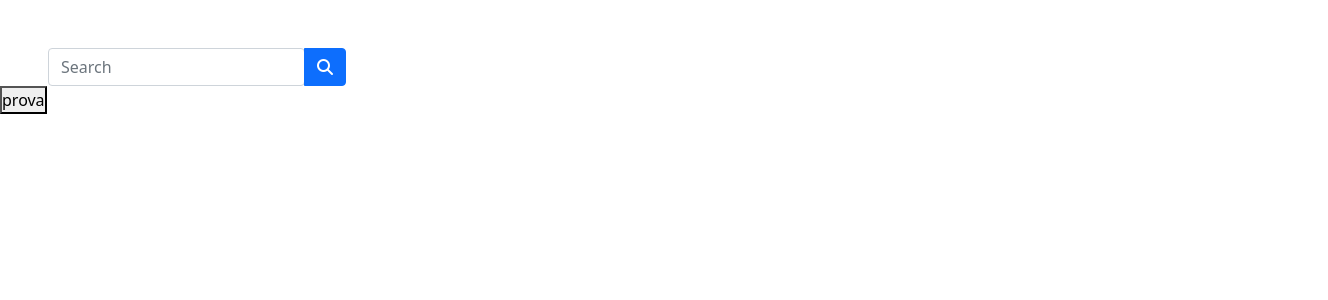
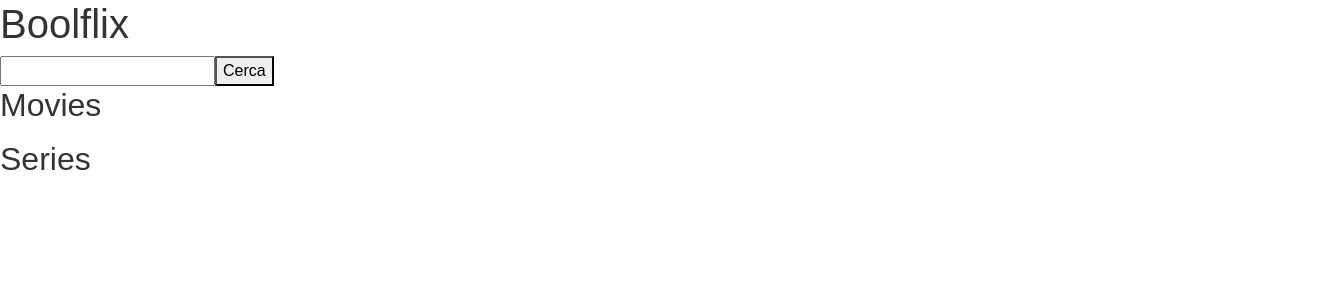
Before and after one commit to NickFuryX/vue-boolflix, a Vue app: page / in a window 1280 px wide. Shown: the top 300 px of the page, 1328 px wide, since content can reach past the window. Built offline with nearby package versions, Linux system fonts and the light colour scheme.

Commit message:
mileston 2 completata

```diff
--- a/package.json
+++ b/package.json
@@ -1,5 +1,5 @@
 {
-  "name": "vue-boolflix",
+  "name": "boolflix",
   "version": "0.1.0",
   "private": true,
   "scripts": {
@@ -12,7 +12,8 @@
     "axios": "^0.27.2",
     "bootstrap": "^5.1.3",
     "core-js": "^3.8.3",
-    "vue": "^2.6.14"
+    "vue": "^2.6.14",
+    "vue-country-flag": "^2.3.2"
   },
   "devDependencies": {
     "@babel/core": "^7.12.16",
--- a/src/App.vue
+++ b/src/App.vue
@@ -1,54 +1,75 @@
 <template>
-  <div>
-    <searc-bar-component @searchText="searchFunction" />
-    <main-component />
-    <div>
-      <button>prova</button>
-      <ul>
-        <li v-for="item in findedFilm" :key="item.id">
-          {{ item }}
-        </li>
-      </ul>
-    </div>
+  <div id="app">
+    <header>
+      <h1 class="display-6">Boolflix</h1>
+      <search-bar @performSearch="search" />
+    </header>
+    <main>
+      <grid-list :items="movies" title="Movies" :loader="loading" />
+      <grid-list :items="series" title="Series" :loader="loadingSeries" />
+    </main>
   </div>
 </template>
 
 <script>
-import axios from "axios";
-import MainComponent from "./components/MainComponent.vue";
-import SearcBarComponent from "./components/SearcBarComponent.vue";
+import GridList from './components/GridList.vue'
+import SearchBar from './components/SearchBar.vue'
+import axios from 'axios'
 
 export default {
-  name: "App",
+  name: 'App',
   components: {
-    SearcBarComponent,
-    MainComponent,
+    SearchBar,
+    GridList
   },
-  data() {
-    return {
-      apiURL: "https://api.themoviedb.org/3/search/",
-      apiKey: "84fac8a877bc617c11655d0d1ee8494c",
-      findedFilm: [],
-    };
+  data(){
+    return{
+      apiKey: 'e99307154c6dfb0b4750f6603256716d',
+      apiPath: 'https://api.themoviedb.org/3/search/',
+      movies:[],
+      series:[],
+      loading: false,
+      loadingSeries: false
+    }
   },
-  methods: {
-    searchFunction() {
-      let paramsObj = {
-        params: {
-          language: "it-IT",
+  methods:{
+    getMovies(queryParams){
+      axios.get(this.apiPath+'movie', queryParams).then((res)=>{
+        //console.log(res.data.results)
+        this.movies = res.data.results;
+        this.loading = false;
+      }).catch((error)=>{
+        console.log(error);
+      })
+    },
+     search(text){
+      //console.log(text);
+       const queryParams = {
+        params:{
           api_key: this.apiKey,
-          query: this.text, //////mettere inputText
-        },
-      };
-      axios.get(this.apiURL + "movie/", paramsObj).then((res) => {
-        this.findedFilm = res.data.results;
-        console.log(this.findedFilm);
-      });
+          language: 'it-IT',
+          query: text
+        }
+      }
+      this.loading = true;
+      this.loadingSeries = true;
+      this.getMovies(queryParams);
+      this.getSeries(queryParams);
     },
-  },
-};
+    getSeries(queryParams){
+      axios.get(this.apiPath+'tv', queryParams).then((res)=>{
+        //console.log(res.data.results)
+        this.series = res.data.results;
+        this.loadingSeries = false;
+      }).catch((error)=>{
+        console.log(error);
+      })
+    },
+
+  }
+ }
 </script>
 
 <style lang="scss">
-@import "./style/generals.scss";
+@import "./styles/general.scss";
 </style>
--- /dev/null
+++ b/src/components/GridList.vue
@@ -0,0 +1,48 @@
+<template>
+  <section>
+    <h2>{{ title }}</h2>
+    <ul>
+      <li v-for="item in items" :key="item.id">
+        id: {{ item.id }}<br />
+        titolo originale: {{ item.original_title }}<br />
+        titolo: {{ item.title }}<br />
+        <!-- lingua originale: {{ item.original_language }}<br /> -->
+        lingua originale: <country-flag :country='item.original_language' size='small'/><br />
+
+
+        voto: {{ item.vote_average }}<br />
+      </li>
+    </ul>
+  </section>
+</template>
+
+<script>
+import CountryFlag from "vue-country-flag";
+//import {state, actions} from '../store.js'
+export default {
+  name: "GridList",
+  components: {
+    CountryFlag,
+  },
+  props: {
+    items: Array,
+    loader: Boolean,
+    title: String,
+  }, //['items','loader'],
+  data() {
+    return {};
+  },
+  computed: {
+    // mysearch(){
+    //     return state.search
+    // }
+  },
+  methods: {
+    // leggi(){
+    //     actions.setSearch('aaaaa')
+    // }
+  },
+};
+</script>
+
+<style lang="scss"></style>
--- a/src/components/MainComponent.vue
+++ /dev/null
@@ -1,19 +0,0 @@
-<template>
-  <div>
-    <!-- <ul>
-      <li></li>
-    </ul> -->
-  </div>
-</template>
-
-<script>
-export default {
-  name: "MainComponent",
-
-};
-</script>
-
-<!-- Add "scoped" attribute to limit CSS to this component only -->
-<style lang="scss">
-@import "../style/generals.scss";
-</style>
--- a/src/components/SearcBarComponent.vue
+++ /dev/null
@@ -1,32 +0,0 @@
-<template>
-  <div class="input-group ms-5 mt-5">
-    <div class="form-outline">
-      <input
-        type="search"
-        class="form-control"
-        placeholder="Search"
-        v-model="inputText"
-      />
-    </div>
-    <button @click="$emit('searchText', inputText)" type="button" class="btn btn-primary">
-      <i class="fas fa-search"></i>
-    </button>
-  </div>
-</template>
-
-<script>
-export default {
-  name: "SearcBarComponent",
-  data(){
-    return{
-      inputText: ''
-    }
-  }
-
-};
-</script>
-
-<!-- Add "scoped" attribute to limit CSS to this component only -->
-<style lang="scss">
-@import "../style/generals.scss";
-</style>
--- /dev/null
+++ b/src/components/SearchBar.vue
@@ -0,0 +1,33 @@
+<template>
+    <div>
+      <input type="text" v-model="search" @keyup.enter="cerca">
+      <button @click="cerca">Cerca</button>
+    </div>
+</template>
+
+<script>
+//import state from '../store.js'
+export default {
+    name: 'SearchBar',
+    data(){
+        return {
+           search:''
+        }
+    },
+    computed:{
+        // mysearch(){
+        //     return state.search
+        // }
+    },
+    methods:{
+        cerca(){
+            this.$emit('performSearch',this.search)
+            this.search = ''
+        }
+    }
+}
+</script>
+
+<style lang="scss">
+
+</style>
--- /dev/null
+++ b/src/store.js
@@ -0,0 +1,24 @@
+// import Vue from 'vue';
+
+// const state = Vue.observable({
+//     search: '',
+//     movies: [],
+ //    series:[]
+// })
+// export default state;
+
+// const _state = Vue.observable({
+//     search: '',
+//     species: []
+// })
+
+// const state = ()=>({..._state});
+// const actions = {
+//     setSearch(val){
+//            _state.search = val;
+//         },
+//     setSpecies(val){
+//         _state.species = val;
+//     }
+// };
+// export {state, actions};
--- a/src/style/generals.scss
+++ /dev/null
@@ -1,18 +0,0 @@
-* {
-  margin: 0;
-  padding: 0;
-  box-sizing: border-box;
-}
-
-//Bootstrap
-@import "../../node_modules/bootstrap/scss/bootstrap.scss";
-
-//Font Awesome
-$fa-font-path: "~@fortawesome/fontawesome-free/webfonts";
-@import "@fortawesome/fontawesome-free/scss/fontawesome.scss";
-@import "@fortawesome/fontawesome-free/scss/solid.scss";
-@import "@fortawesome/fontawesome-free/scss/regular.scss";
-@import "@fortawesome/fontawesome-free/scss/brands.scss";
-
-//Vars
-@import "./vars.scss";
--- /dev/null
+++ b/src/styles/general.scss
@@ -0,0 +1,18 @@
+// Bootstrap => npm install bootstrap
+@import '~bootstrap/scss/bootstrap';
+
+// Fonts => npm install @fontsource/montserrat
+//  facciamo vedere fontsource: https:fontsource.org/fonts/montserrat
+// @import '~@fontsource/montserrat/index.css';
+// @import '~@fontsource/montserrat/700.css';
+
+$fa-font-path: './webfonts';
+@import '~@fortawesome/fontawesome-free/scss/fontawesome.scss';
+@import '~@fortawesome/fontawesome-free/scss/solid.scss';
+
+@import './vars';
+
+body {
+	font-family: $main-font;
+	color: $text-color;
+}
--- /dev/null
+++ b/src/styles/vars.scss
@@ -0,0 +1,6 @@
+// COLORS
+$bg-color: #fefefe;
+$text-color: #333;
+
+// TYPOGRAPHY
+$main-font: 'Arial', sans-serif;
--- a/vue.config.js
+++ b/vue.config.js
@@ -1,4 +1,5 @@
-const { defineConfig } = require("@vue/cli-service");
+const { defineConfig } = require('@vue/cli-service')
 module.exports = defineConfig({
   transpileDependencies: true,
-  publicPath: process.env.NODE_ENV === "production" ? "/" : "./"});
+  publicPath: process.env.NODE_ENV === 'production' ? '/' : './'
+})
```
Also changed, not shown: src/style/vars.scss (deleted), 2 other files (tests, documents, lock files or other folders).
